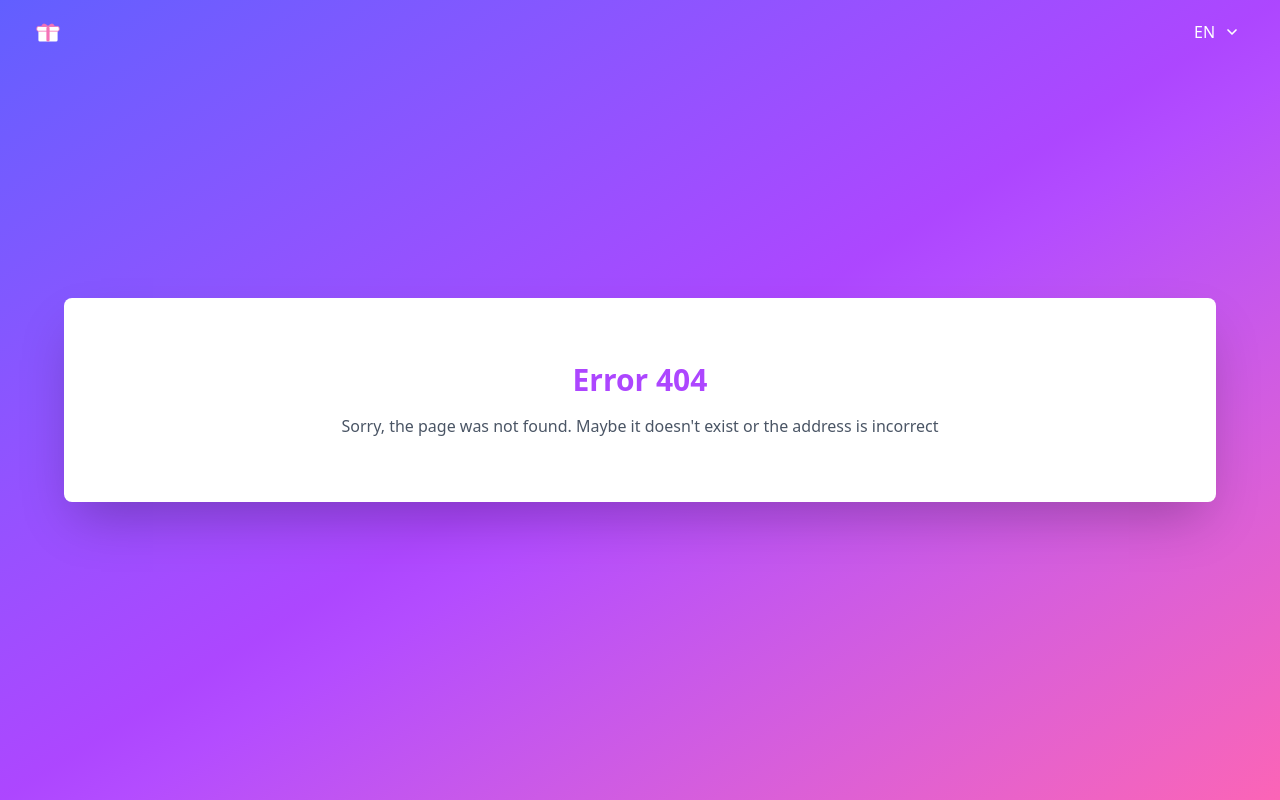
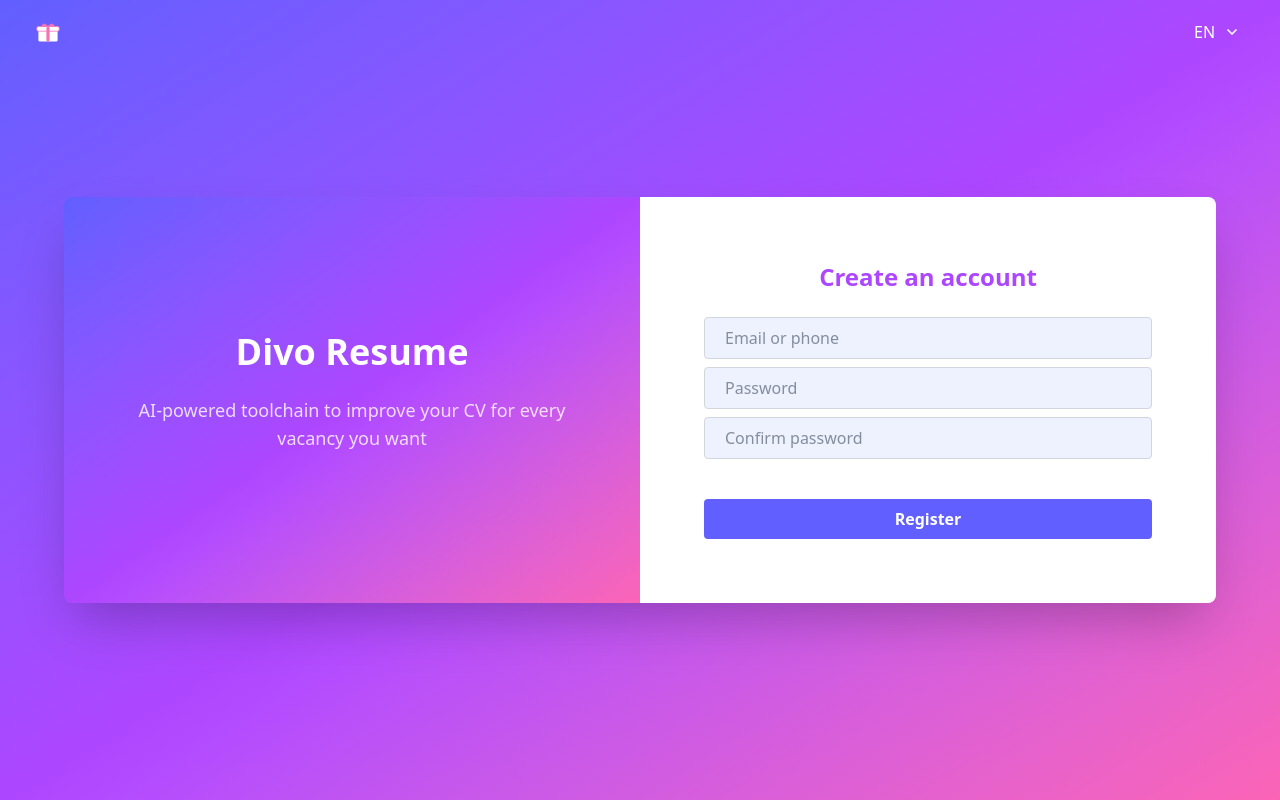
Before and after one commit to andrewgrow/divo-resume-frontend, a React (Vite) app: page /register in a window 1280 px wide. Before the commit this address had no page. Built offline with nearby package versions, Linux system fonts and the light colour scheme.

Commit message:
create registration page

```diff
--- a/src/App.jsx
+++ b/src/App.jsx
@@ -10,6 +10,7 @@ import i18n from "i18next";
 import RequireAuth from "./components/RequireAuth.jsx";
 import {getToken, isTokenValid} from "./utils/auth.js";
 import Dashboard from "./components/Dashboard.jsx";
+import RegisterPage from "./pages/RegisterPage.jsx";
 
 function App() {
     const [lang, setLang] = useState(getInitialLang());
@@ -17,7 +18,6 @@ function App() {
 
     async function handleLangChange(selectedLang) {
         setLang(selectedLang);
-        await i18n.changeLanguage(selectedLang);
         localStorage.setItem("lang", selectedLang);
         document.documentElement.lang = selectedLang;
     }
@@ -36,7 +36,17 @@ function App() {
                     path="/login"
                     element={
                         <CardLayout>
-                            <LoginPage onLoginSuccess={() => window.location.href = "/dashboard"} />
+                            <LoginPage />
+                        </CardLayout>
+                    }
+                />
+
+                {/* Registration page */}
+                <Route
+                    path="/register"
+                    element={
+                        <CardLayout>
+                            <RegisterPage />
                         </CardLayout>
                     }
                 />
--- a/src/components/LoginForm.jsx
+++ b/src/components/LoginForm.jsx
@@ -7,6 +7,7 @@ import Spinner from "./Spinner.jsx";
 import {responseToUserFriendlyMessage} from "../utils/errorToUserFriendlyMessage.jsx";
 import {KNOWN_TRANSLATABLE_ERRORS} from "../constants.js";
 import {isValidEmail, isValidPhone} from "../utils/validator.js";
+import {Link} from "react-router-dom";
 const API_URL = import.meta.env.VITE_API_URL;
 
 function LoginForm({ onLoginSuccess }) {
@@ -22,7 +23,7 @@ function LoginForm({ onLoginSuccess }) {
         setError(null);
 
         if (!isValidEmail(login) && !isValidPhone(login)) {
-            setError({type: "t", key: "loginFormatError"});
+            setError({ type: "t", key: "loginFormatError" });
             setLoading(false);
             return;
         }
@@ -33,75 +34,97 @@ function LoginForm({ onLoginSuccess }) {
                 headers: { "Content-Type": "application/json" },
                 body: JSON.stringify({ login, password }),
             });
+
             if (response.ok) {
                 const { userId, token } = await response.json();
                 setToken(token);
                 setUserId(userId);
                 onLoginSuccess();
             } else {
-                // handling errors
                 const translateKey = KNOWN_TRANSLATABLE_ERRORS[response.status];
                 if (translateKey) {
                     setError({ type: "t", key: translateKey });
                 } else {
-                    let serverMsg = await responseToUserFriendlyMessage(response);
+                    const serverMsg = await responseToUserFriendlyMessage(response);
                     setError({ type: "server", msg: serverMsg });
                 }
             }
-        } catch (error) {
-            // show error not connect to backend
-            setError({ type:"t", key:"backendDisconnectedErrorDescription"});
-            console.log(error);
+        } catch (err) {
+            setError({ type: "t", key: "backendDisconnectedErrorDescription" });
+            console.log(err);
         } finally {
             setLoading(false);
         }
     }
 
-
     return (
         <div className="login-form-container">
             <form className="flex flex-col gap-2" onSubmit={handleSubmit}>
                 <input
-                    className={
-                    "rounded px-5 py-2 border border-gray-300 focus:outline-none focus:ring focus:ring-indigo-300 " +
-                        (loading ? "bg-gray-100 text-gray-400" : "bg-indigo-50")
-                }
+                    className={[
+                        "rounded px-5 py-2 border focus:outline-none focus:ring",
+                        "border-gray-300 bg-indigo-50 focus:ring-indigo-300",
+                        loading
+                            ? "bg-gray-100 text-gray-400"
+                            : ""
+                    ].join(" ")}
                     type="text"
+                    autoComplete="username"
                     placeholder={t("loginHint")}
                     value={login}
                     onChange={e => setLogin(e.target.value)}
                     disabled={loading}
                 />
                 <input
-                    className={
-                    "rounded px-5 py-2 border border-gray-300 focus:outline-none focus:ring focus:ring-indigo-300 " +
-                        (loading ? "bg-gray-100 text-gray-400" : "bg-indigo-50")
-                }
+                    className={[
+                        "rounded px-5 py-2 border focus:outline-none focus:ring",
+                        "border-gray-300 bg-indigo-50 focus:ring-indigo-300",
+                        loading
+                            ? "bg-gray-100 text-gray-400"
+                            : ""
+                    ].join(" ")}
                     type="password"
+                    autoComplete="current-password"
                     placeholder={t("password")}
                     value={password}
                     onChange={e => setPassword(e.target.value)}
                     disabled={loading}
                 />
-                <div className="text-red-500 text-sm text-center min-h-4">
+                <div
+                    className="text-red-500 text-sm text-center min-h-4"
+                    aria-live="polite"
+                >
                     {error && (error.type === "server" ? error.msg : t(error.key))}
                 </div>
-                { loading ? (
+
+                {loading ? (
                     <div className="mt-4 flex justify-center items-center h-8">
                         <Spinner className="w-7 h-7" />
                     </div>
                 ) : (
+                    <>
                     <button
                         type="submit"
                         className="mt-2 rounded bg-indigo-500 hover:bg-indigo-600 text-white py-2 font-semibold transition"
+                        disabled={loading}
                     >
-                        { t("login") }
+                        {t("login")}
                     </button>
-                    )
-                }
+
+                        <div className="mt-3 text-center">
+
+                            <Link
+                                to="/register"
+                                className="text-sm text-indigo-600 hover:text-indigo-700 underline underline-offset-4"
+                            >
+                            {t("noAccountRegister", "No account? Register")}
+                            </Link>
+                        </div>
+                    </>
+                )}
             </form>
         </div>
-    )
+    );
 }
 
 export default LoginForm;
--- /dev/null
+++ b/src/components/RegisterForm.jsx
@@ -0,0 +1,123 @@
+// ./src/components/RegisterForm.jsx
+
+import { useState } from "react";
+import { useTranslation } from "react-i18next";
+import { responseToUserFriendlyMessage } from "../utils/errorToUserFriendlyMessage.jsx";
+import { KNOWN_TRANSLATABLE_ERRORS } from "../constants.js";
+import { isValidEmail, isValidPhone } from "../utils/validator.js";
+
+const API_URL = import.meta.env.VITE_API_URL;
+
+function RegisterForm({ onRegisterSuccess }) {
+    const { t } = useTranslation();
+    const [login, setLogin] = useState("");
+    const [password, setPassword] = useState("");
+    const [password2, setPassword2] = useState("");
+    const [loading, setLoading] = useState(false);
+    const [error, setError] = useState(null);
+
+    async function handleSubmit(e) {
+        e.preventDefault();
+        setLoading(true);
+        setError(null);
+
+        if (!isValidEmail(login) && !isValidPhone(login)) {
+            setError({ type: "t", key: "loginFormatError" });
+            setLoading(false);
+            return;
+        }
+        if (password.length < 6) {
+            setError({ type: "t", key: "passwordTooShort", def: "Password is too short" });
+            setLoading(false);
+            return;
+        }
+        if (password !== password2) {
+            setError({ type: "t", key: "passwordsDontMatch", def: "Passwords do not match" });
+            setLoading(false);
+            return;
+        }
+
+        try {
+            const response = await fetch(`${API_URL}/users`, {
+                method: "POST",
+                headers: { "Content-Type": "application/json" },
+                body: JSON.stringify({ login, password }),
+            });
+
+            if (response.ok) {
+                if (typeof onRegisterSuccess === "function") onRegisterSuccess();
+            } else {
+                const translateKey = KNOWN_TRANSLATABLE_ERRORS[response.status];
+                if (translateKey) {
+                    setError({ type: "t", key: translateKey });
+                } else {
+                    const serverMsg = await responseToUserFriendlyMessage(response);
+                    setError({ type: "server", msg: serverMsg });
+                }
+            }
+        } catch (err) {
+            setError({ type: "t", key: "backendDisconnectedErrorDescription" });
+            console.log(err);
+        } finally {
+            setLoading(false);
+        }
+    }
+
+    return (
+        <form className="flex flex-col gap-2" onSubmit={handleSubmit}>
+            <input
+                className={[
+                    "rounded px-5 py-2 border focus:outline-none focus:ring",
+                    "border-gray-300 bg-indigo-50 focus:ring-indigo-300",
+                    loading ? "bg-gray-100 text-gray-400" : ""
+                ].join(" ")}
+                type="text"
+                autoComplete="username"
+                placeholder={t("loginHint")}
+                value={login}
+                onChange={e => setLogin(e.target.value)}
+                disabled={loading}
+            />
+            <input
+                className={[
+                    "rounded px-5 py-2 border focus:outline-none focus:ring",
+                    "border-gray-300 bg-indigo-50 focus:ring-indigo-300",
+                    loading ? "bg-gray-100 text-gray-400" : ""
+                ].join(" ")}
+                type="password"
+                autoComplete="new-password"
+                placeholder={t("password")}
+                value={password}
+                onChange={e => setPassword(e.target.value)}
+                disabled={loading}
+            />
+            <input
+                className={[
+                    "rounded px-5 py-2 border focus:outline-none focus:ring",
+                    "border-gray-300 bg-indigo-50 focus:ring-indigo-300",
+                    loading ? "bg-gray-100 text-gray-400" : ""
+                ].join(" ")}
+                type="password"
+                autoComplete="new-password"
+                placeholder={t("passwordConfirm", "Confirm password")}
+                value={password2}
+                onChange={e => setPassword2(e.target.value)}
+                disabled={loading}
+            />
+
+            <div className="text-red-500 text-sm text-center min-h-4" aria-live="polite">
+                {error && (error.type === "server" ? error.msg : t(error.key, error.def))}
+            </div>
+
+            <button
+                type="submit"
+                className="mt-2 rounded bg-indigo-500 hover:bg-indigo-600 text-white py-2 font-semibold transition disabled:opacity-60"
+                disabled={loading}
+            >
+                {t("register", "Register")}
+            </button>
+        </form>
+    );
+}
+
+export default RegisterForm;
--- a/src/locales/de/translation.json
+++ b/src/locales/de/translation.json
@@ -13,5 +13,11 @@
   "error429description": "Zu viele Anmeldeversuche. Bitte versuchen Sie es später noch einmal",
   "backendDisconnectedErrorDescription": "Verbindung zum Backend-Server fehlgeschlagen. Es können Probleme auftreten",
   "loginFormatError": "Der Login muss eine E-Mail-Adresse (user@example.com) oder eine Telefonnummer (+1234567890) sein.",
-  "logoutTitle": "Abmelden"
+  "logoutTitle": "Abmelden",
+  "noAccountRegister": "Noch kein Konto? Jetzt registrieren",
+  "registerTitle": "Konto erstellen",
+  "passwordTooShort": "Passwort ist zu kurz",
+  "passwordsDontMatch": "Passwörter stimmen nicht überein",
+  "passwordConfirm": "Passwort bestätigen",
+  "register": "Registrieren"
 }
--- a/src/locales/en/translation.json
+++ b/src/locales/en/translation.json
@@ -13,5 +13,11 @@
   "error429description": "Too many login attempts. Please try again later",
   "backendDisconnectedErrorDescription": "Could not connect to backend services. Some issues may occur",
   "loginFormatError": "Your login should be an email (user@example.com) or a phone number (+1234567890)",
-  "logoutTitle": "Logout"
+  "logoutTitle": "Logout",
+  "noAccountRegister": "No account? Register",
+  "registerTitle": "Create an account",
+  "passwordTooShort": "Password is too short",
+  "passwordsDontMatch": "Passwords do not match",
+  "passwordConfirm": "Confirm password",
+  "register": "Register"
 }
--- a/src/locales/pl/translation.json
+++ b/src/locales/pl/translation.json
@@ -13,5 +13,11 @@
   "error429description": "Zbyt wiele prób logowania. Spróbuj ponownie później",
   "backendDisconnectedErrorDescription": "Nie można połączyć się z serwerem. Mogą wystąpić problemy z działaniem aplikacji",
   "loginFormatError": "Login powinien być adresem e-mail (user@example.com) lub numerem telefonu (+1234567890).",
-  "logoutTitle": "Wyloguj się"
+  "logoutTitle": "Wyloguj się",
+  "noAccountRegister": "Nie masz konta? Zarejestruj się",
+  "registerTitle": "Utwórz konto",
+  "passwordTooShort": "Hasło jest zbyt krótkie",
+  "passwordsDontMatch": "Hasła nie są takie same",
+  "passwordConfirm": "Potwierdź hasło",
+  "register": "Zarejestruj się"
 }
--- a/src/locales/ru/translation.json
+++ b/src/locales/ru/translation.json
@@ -13,5 +13,11 @@
   "error429description": "Слишком много попыток входа. Пожалуйста, попробуйте позже",
   "backendDisconnectedErrorDescription": "Не удалось подключиться к серверу. Возможны проблемы с работой приложения",
   "loginFormatError": "Логин должен быть email (user@example.com) или номером телефона (+1234567890)",
-  "logoutTitle": "Выйти"
+  "logoutTitle": "Выйти",
+  "noAccountRegister": "Нет аккаунта? Зарегистрируйтесь",
+  "registerTitle": "Создайте аккаунт",
+  "passwordTooShort": "Пароль слишком короткий",
+  "passwordsDontMatch": "Пароли не совпадают",
+  "passwordConfirm": "Подтвердите пароль",
+  "register": "Зарегистрироваться"
 }
--- a/src/pages/LoginPage.jsx
+++ b/src/pages/LoginPage.jsx
@@ -1,4 +1,4 @@
-// /src/pages/LoginPage.jsx
+// ./src/pages/LoginPage.jsx
 
 import LoginForm from "../components/LoginForm.jsx";
 import {useNavigate} from "react-router-dom";
@@ -9,8 +9,8 @@ function LoginPage({ onLoginSuccess }) {
     const { t } = useTranslation();
 
     function handleLogin() {
-        onLoginSuccess();
-        navigate("/");
+        if (typeof onLoginSuccess === "function") onLoginSuccess();
+        navigate("/dashboard", { replace: true });
     }
 
     return (
@@ -30,12 +30,13 @@ function LoginPage({ onLoginSuccess }) {
             {/* Right Panel */}
             <div className="flex-1 items-center justify-center bg-white">
                 <div className="p-16">
-                    <h2 className="text-2xl font-bold mb-6 text-purple-500 text-center">
+                    <h2 className="text-2xl font-bold mb-6 text-purple-500 dark:text-purple-500 text-center">
                         {t("loginTitle")} {/* Log in to continue */}
                     </h2>
                     <LoginForm onLoginSuccess={handleLogin} />
                 </div>
             </div>
+
         </div>
     );
 
--- /dev/null
+++ b/src/pages/RegisterPage.jsx
@@ -0,0 +1,42 @@
+// ./src/pages/RegisterPage.jsx
+
+import RegisterForm from "../components/RegisterForm.jsx";
+import { useNavigate } from "react-router-dom";
+import { useTranslation } from "react-i18next";
+
+function RegisterPage() {
+    const navigate = useNavigate();
+    const { t } = useTranslation();
+
+    function handleRegisterSuccess() {
+        navigate("/login", { replace: true });
+    }
+
+    return (
+        <div className="flex flex-col sm:flex-row items-stretch w-full h-full">
+            {/* Left Panel */}
+            <div className="hidden sm:flex flex-1 justify-center items-center bg-gradient-to-br from-indigo-500 via-purple-500 to-pink-400">
+                <div className="p-12 text-center">
+                    <h1 className="text-4xl font-bold text-white/100 mb-6">
+                        {t("projectName")}
+                    </h1>
+                    <p className="text-white/80 text-lg mb-4">
+                        {t("description")}
+                    </p>
+                </div>
+            </div>
+
+            {/* Right Panel */}
+            <div className="flex-1 items-center justify-center bg-white">
+                <div className="p-16">
+                    <h2 className="text-2xl font-bold mb-6 text-purple-500 text-center">
+                        {t("registerTitle", "Create an account")}
+                    </h2>
+                    <RegisterForm onRegisterSuccess={handleRegisterSuccess} />
+                </div>
+            </div>
+        </div>
+    );
+}
+
+export default RegisterPage;
```
